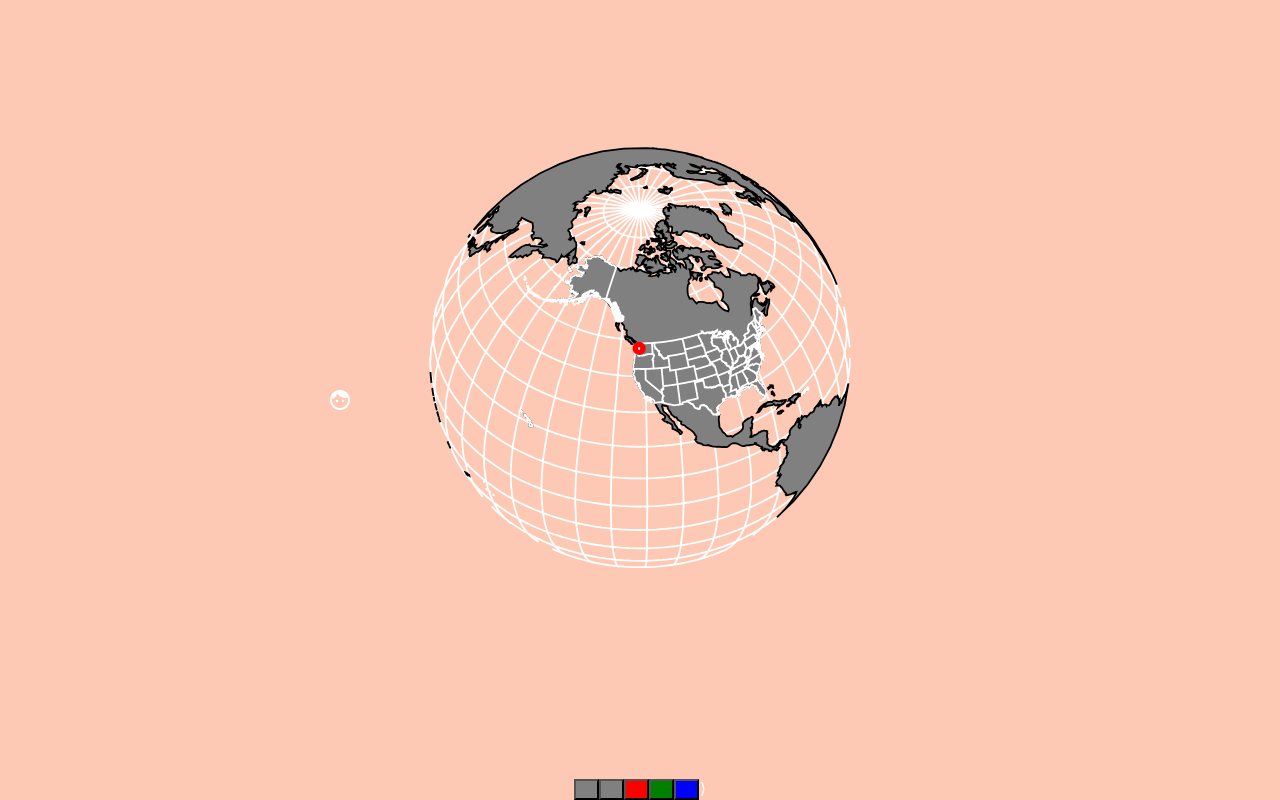
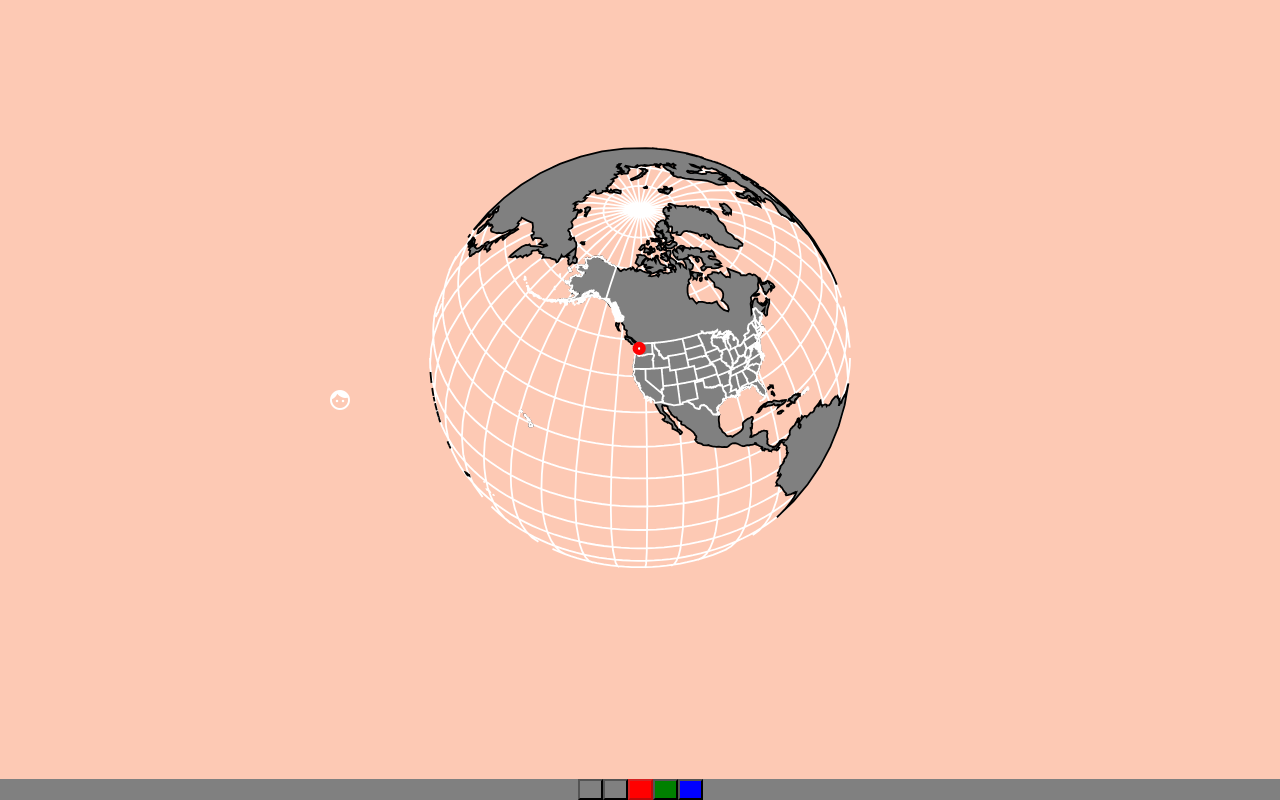
Before and after one commit to JoseHerminioCollas/d3-geo-react-color, a React app: page / in a window 1280 px wide. Built offline with nearby package versions, Linux system fonts and the light colour scheme.

Commit message:
update control style

```diff
--- a/src/components/Control/index.js
+++ b/src/components/Control/index.js
@@ -5,30 +5,21 @@ import { ThemeContext } from '../../theme/ThemeContext'
 function Control() {
   const {
     themeName,
+    themes,
     setThemeName,
     cssSheet,
-    themes,
   } = useContext(ThemeContext)
 
   return (
-    <section
-      style={{
-        position: 'fixed',
-        display: 'flex',
-        justifyContent: 'center',
-        width: '100%',
-        bottom: 0,
-      }}
-    >
-      <section className={cssSheet.classes.controlColor}>
-        {Object.values(themes).map(tN => (
+    <section className={cssSheet.classes.control}>
+      {Object.keys(themes).map(theme => (
         <button
           type="button"
-            onClick={() => setThemeName(tN.keyValue)}
-            disabled={tN.keyValue === themeName}
+          onClick={() => setThemeName(theme)}
+          disabled={theme === themeName}
+          className={cssSheet.classes.controlColor}
           style={{
-              background: tN.color,
-              width: '25px',
+            background: themes[theme].color,
           }}
         >
           &nbsp;
@@ -36,7 +27,5 @@ function Control() {
       ))}
     </section>
   )
-    </section>
-  )
 }
 export default Control
--- a/src/theme/ThemeContext.js
+++ b/src/theme/ThemeContext.js
@@ -21,9 +21,9 @@ const ThemeProvider = ({ children }) => {
   return (
     <ThemeContext.Provider value={{
       themeName,
+      themes,
       setThemeName,
       cssSheet,
-      themes,
     }}
     >
       {children}
--- a/src/theme/theme-factory.js
+++ b/src/theme/theme-factory.js
@@ -35,6 +35,20 @@ const defaultStyle = {
     justifyContent: 'center',
     alignItems: 'center',
   },
+  control: {
+    color: 'white',
+    background: 'gray',
+    position: 'fixed',
+    display: 'flex',
+    justifyContent: 'center',
+    width: '100%',
+    bottom: 0,
+    flexDirection: 'row',
+    alignItems: 'center',
+  },
+  controlColor: {
+    width: '25px',
+  },
 }
 Object.assign(defaultStyle, mapStyle)
 
```
Lines whose indentation alone changed are shown as unchanged.
